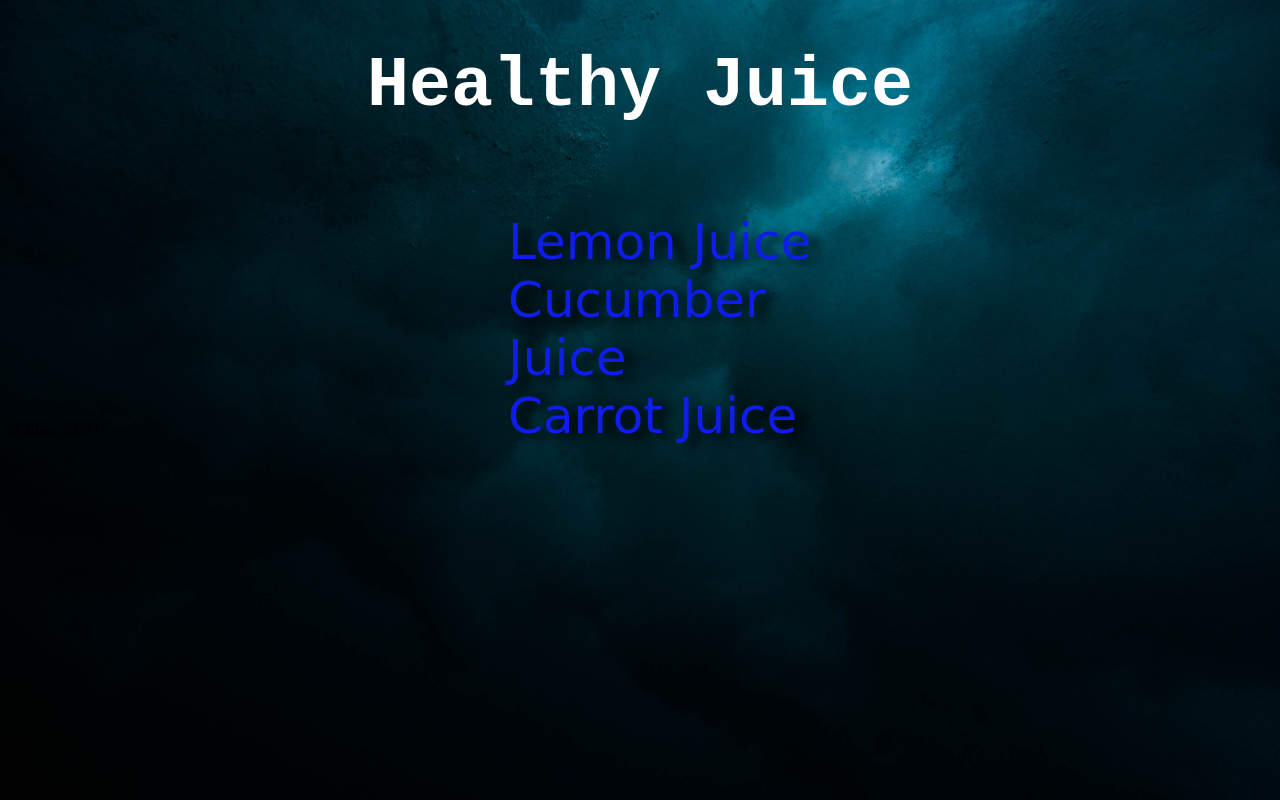
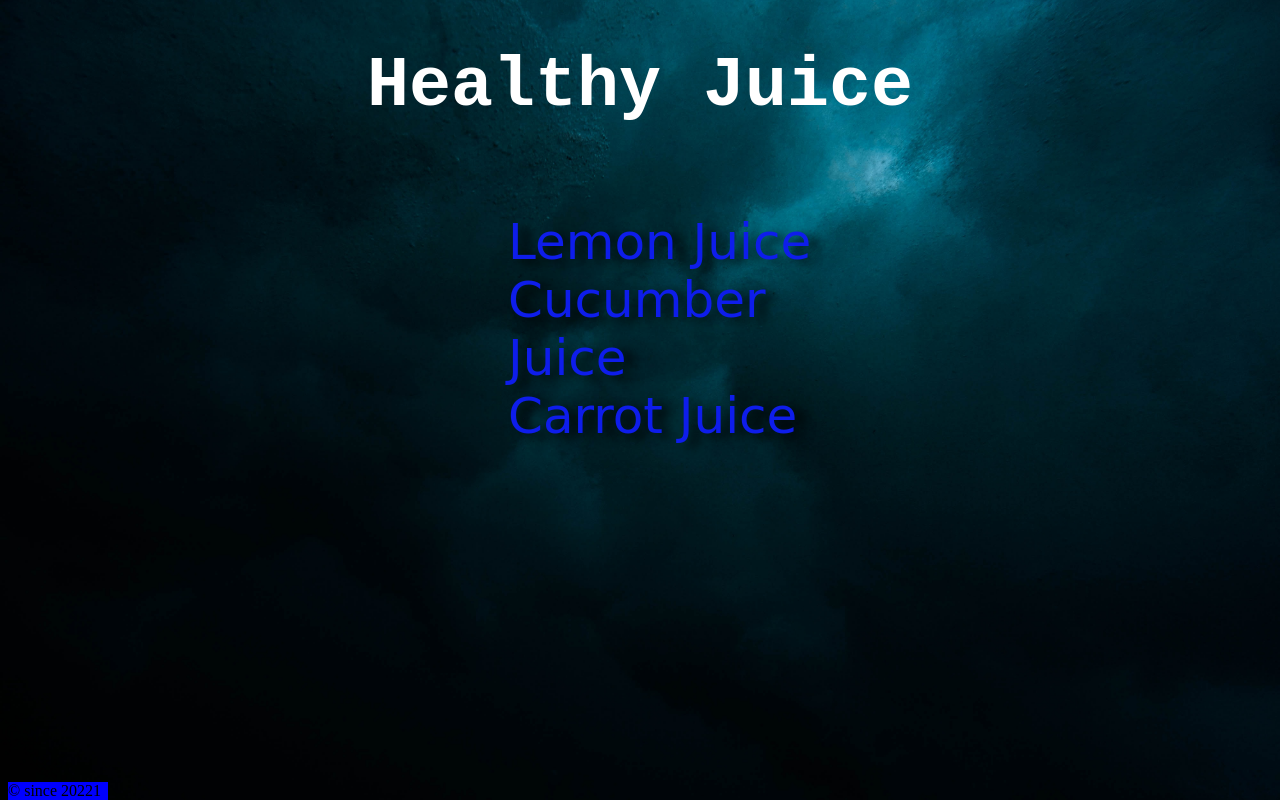
Before and after one commit to sidhikdevil/juices, a plain HTML site: page index.html in a window 1280 px wide. Drawn offline with Linux system fonts and the light colour scheme.

Commit message:
Update ram.css
copywright color was added

```diff
--- a/ram.css
+++ b/ram.css
@@ -37,3 +37,9 @@ ul{
 	margin-right: 460px;
 
 }
+div{
+	position:fixed;
+	bottom:0;
+	width:100px;
+	background-color:blue;
+}
```
